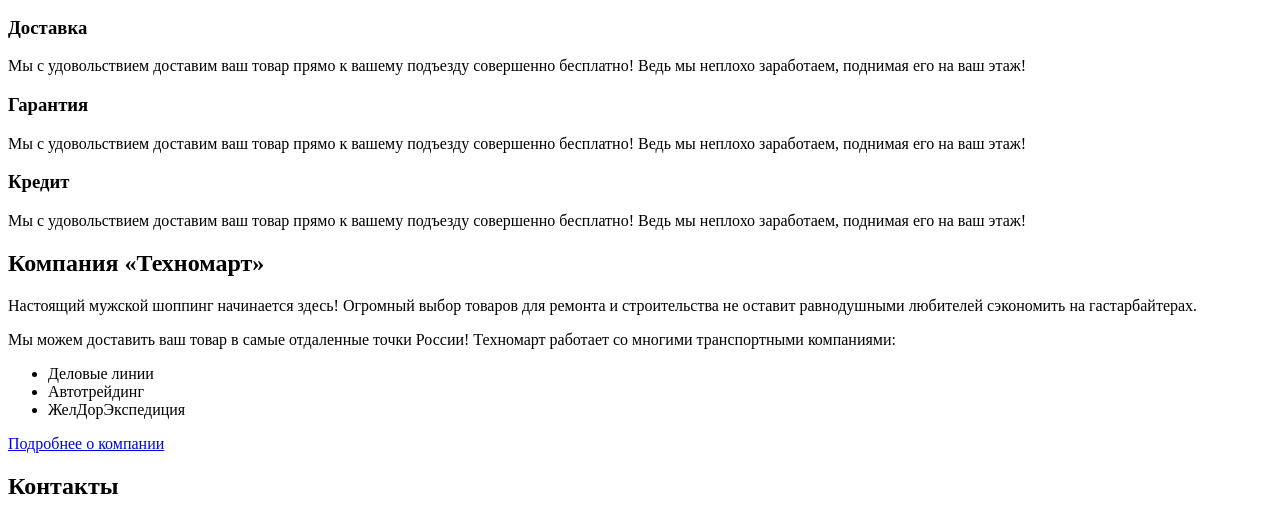
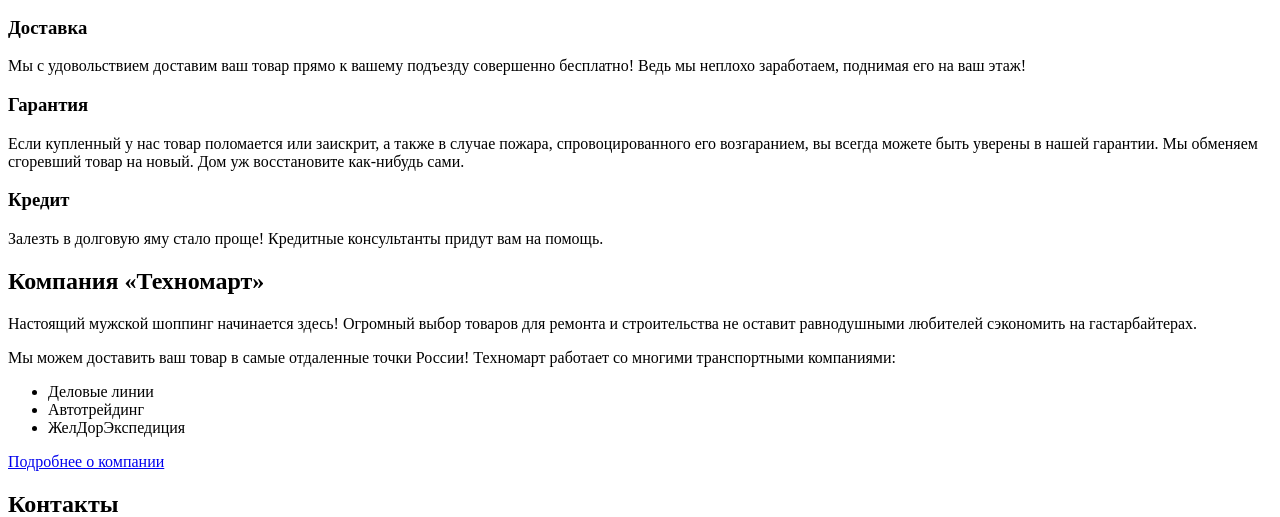
Before and after one commit to shakhov-dmitrii/7831-technomart-25, a plain HTML site: page index.html in a window 1280 px wide. Shown: the part 1681-2198 px from the top of the page. Drawn offline with Linux system fonts and the light colour scheme.

Commit message:
Исправлены тексты в табах

```diff
--- a/index.html
+++ b/index.html
@@ -166,13 +166,13 @@
         </section>
         <section class="services-info" id="second-tab">
           <h3>Гарантия</h3>
-          <p>Мы с удовольствием доставим ваш товар прямо к вашему подъезду совершенно бесплатно! Ведь мы неплохо
-            заработаем, поднимая его на ваш этаж!</p>
+          <p>Если купленный у нас товар поломается или заискрит, а также в случае пожара, спровоцированного его
+            возгаранием, вы всегда можете быть уверены в нашей гарантии. Мы обменяем сгоревший товар на новый. Дом уж
+            восстановите как-нибудь сами.</p>
         </section>
         <section class="services-info" id="third-tab">
           <h3>Кредит</h3>
-          <p>Мы с удовольствием доставим ваш товар прямо к вашему подъезду совершенно бесплатно! Ведь мы неплохо
-            заработаем, поднимая его на ваш этаж!</p>
+          <p>Залезть в долговую яму стало проще! Кредитные консультанты придут вам на помощь.</p>
         </section>
       </div>
     </section>
```
